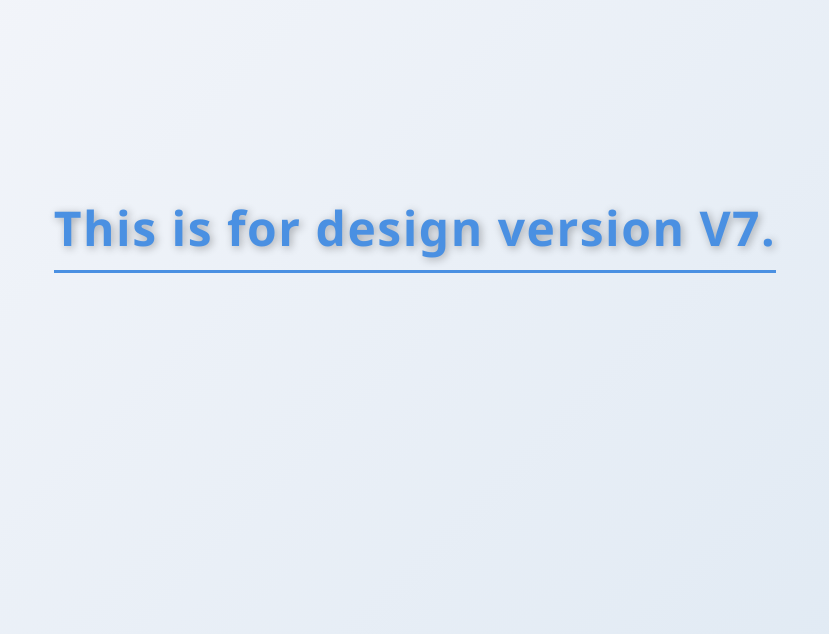
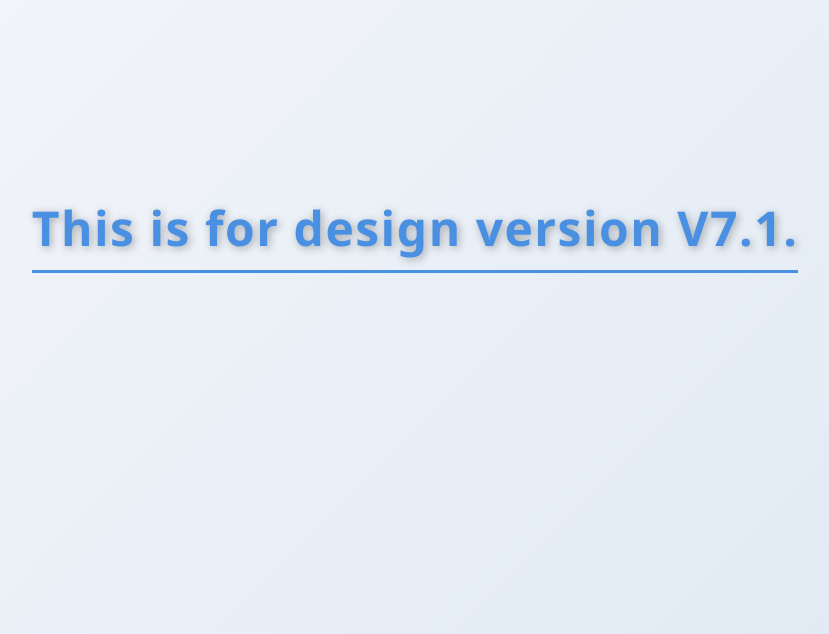
Before and after one commit to skj-hub/myrepo, a plain HTML site: page index.html in a window 1280 px wide. Shown: the part 166-800 px from the top of the page, without its empty margins (225-1054 px from the left). Drawn offline with Linux system fonts and the light colour scheme.

Commit message:
changed the version to 7.1

```diff
--- a/index.html
+++ b/index.html
@@ -7,6 +7,6 @@
     <link rel="stylesheet" href="style.css">
 </head>
 <body>
-    <h1>This is for design version V7.</h1>
+    <h1>This is for design version V7.1.</h1>
 </body>
 </html>
```
